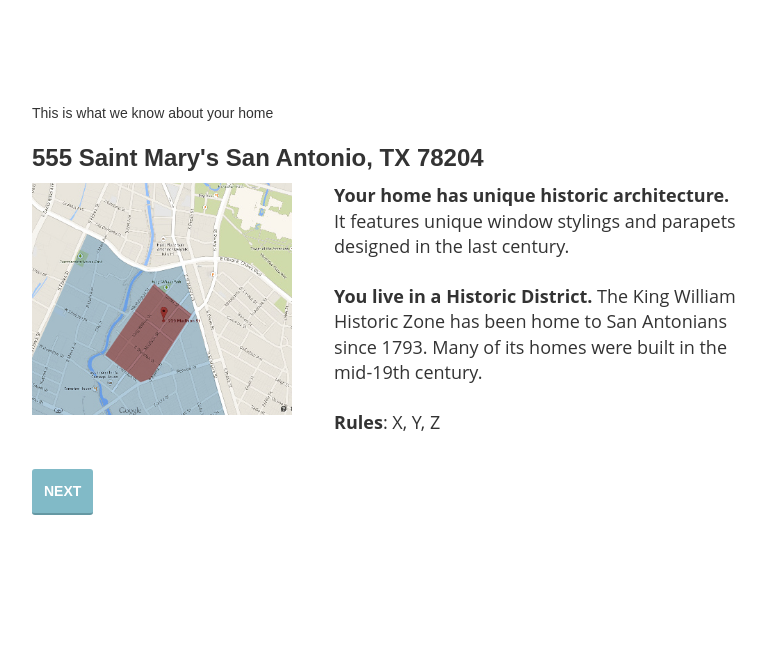
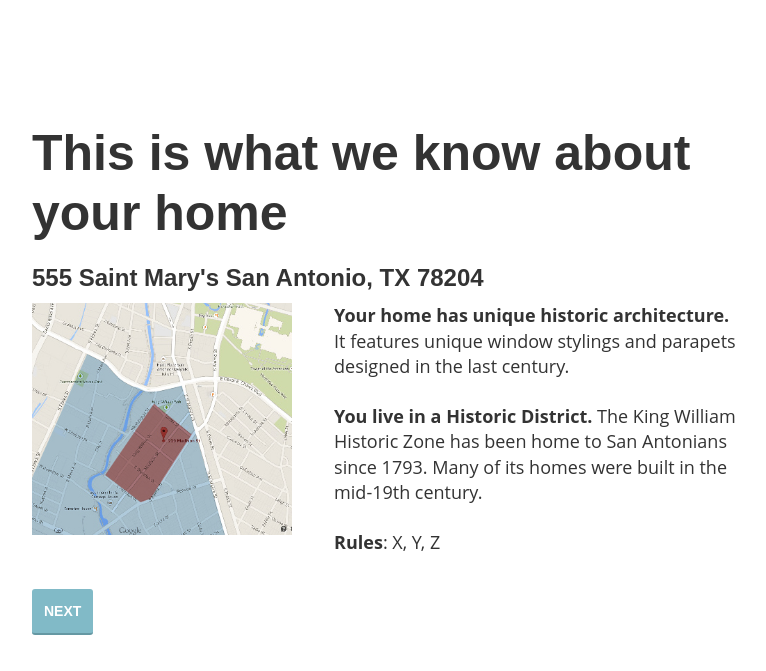
Before and after one commit to Techzans/house-refresh-prototype, a plain HTML site: page all-things-2.html in a window 1280 px wide. Shown: the part 1269-1940 px from the top of the page, without its empty margins (373-1139 px from the left). Drawn offline with nearby package versions, Linux system fonts and the light colour scheme; a script that the page names is missing.

Commit message:
Fix missing close div tag

```diff
--- a/all-things-2.html
+++ b/all-things-2.html
@@ -85,7 +85,7 @@
     </div>
     <div class="w-container container">
       <div class="w-clearfix">
-        <div class="chunk chuck-w-padding ha-waypoint" id="address-confirmed" data-animate-down="34%" data-animate-up="17%"
+        <div class="chunk chuck-w-padding ha-waypoint" id="address-confirmed" data-animate-down="34%" data-animate-up="17%">
           <h1>This is what we know about your home</h1>
           <h3 class="alt-h1">555 Saint Mary's San Antonio, TX&nbsp;78204</h3>
           <div class="w-row about-house-row">
```
